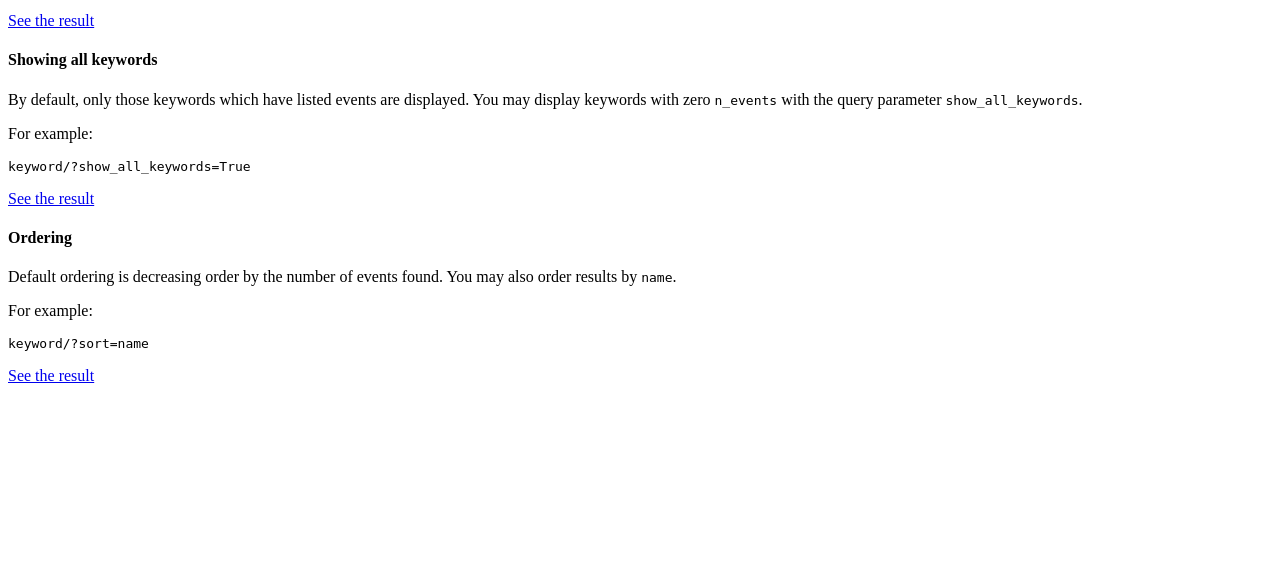
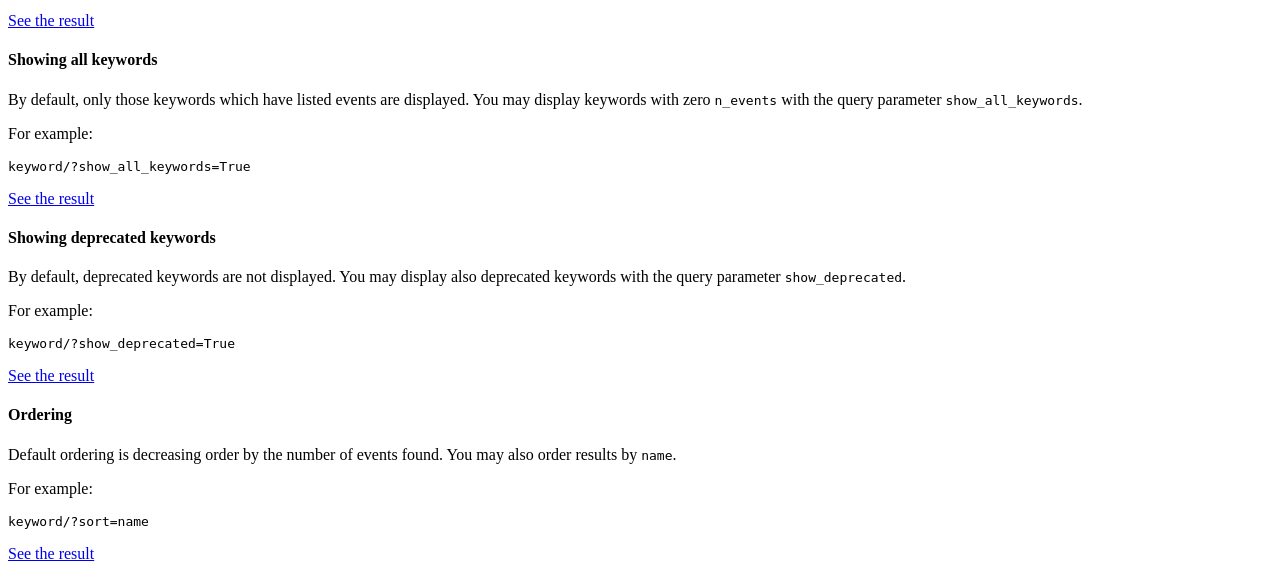
Before and after one commit to City-of-Helsinki/linkedevents, a Django app: template helevents/templates/rest_framework/keyword_list.html in a window 1280 px wide. Shown: the part 823-1402 px from the top of the page. Before the commit the page ends 1206 px from the top, so only its background shows below. Run offline with Django 3.2, Linux system fonts and the light colour scheme; the template is opened without the code that fills it, so the values that code supplies are empty.

Commit message:
Add missing show_deprecated parameter to keyword list documentation template

```diff
--- a/helevents/templates/rest_framework/keyword_list.html
+++ b/helevents/templates/rest_framework/keyword_list.html
@@ -45,6 +45,13 @@
         <pre><code>keyword/?show_all_keywords=True</code></pre>
         <p><a href="?show_all_keywords=True" title="json">See the result</a></p>
 
+        <h4 id="showing-deprecated-keyword">Showing deprecated keywords</h4>
+        <p>By default, deprecated keywords are not displayed. You may display also deprecated keywords with the
+            query parameter <code>show_deprecated</code>.</p>
+        <p>For example:</p>
+        <pre><code>keyword/?show_deprecated=True</code></pre>
+        <p><a href="?show_deprecated=True" title="json">See the result</a></p>
+
         <h4 id="ordering">Ordering</h4>
         <p>Default ordering is decreasing order by the number of events found.
             You may also order results by <code>name</code>.</p>
```
